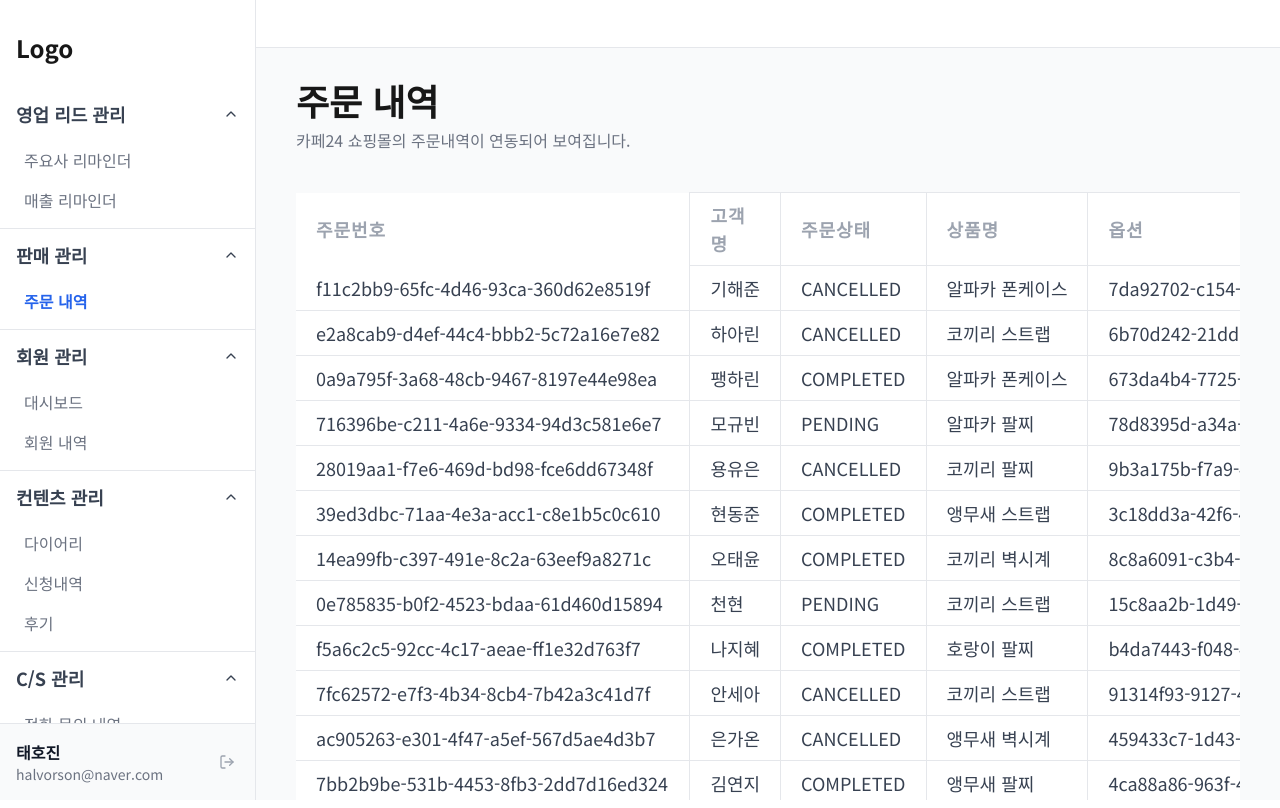
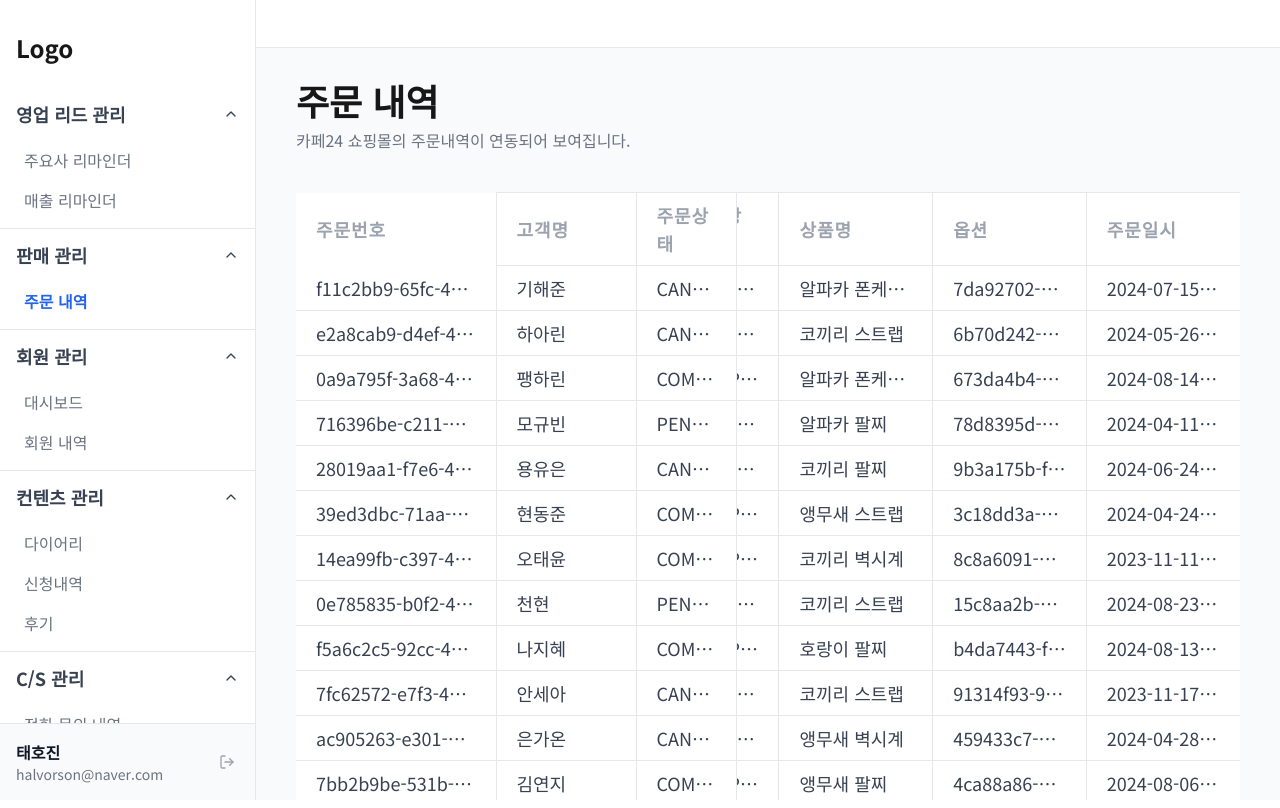
Before and after one commit to hiimjayson/crm, a Next.js app: page /order in a window 1280 px wide. Built offline with nearby package versions, Linux system fonts and the light colour scheme.

Commit message:
style(components): apply table-fixed layout

```diff
--- a/src/components/atom/Table/index.tsx
+++ b/src/components/atom/Table/index.tsx
@@ -2,7 +2,6 @@ import { HTMLProps } from "react";
 
 interface TableProps extends HTMLProps<HTMLTableElement> {
   className?: string;
-  horizontalScroll?: boolean;
 }
 interface THeadProps extends HTMLProps<HTMLTableSectionElement> {
   className?: string;
@@ -20,17 +19,10 @@ interface TdProps extends HTMLProps<HTMLTableCellElement> {
   className?: string;
 }
 
-export function Table({
-  className = "",
-  horizontalScroll = true,
-  children,
-  ...props
-}: TableProps) {
+export function Table({ className = "", children, ...props }: TableProps) {
   return (
-    <div
-      className={`w-0 min-w-full ${horizontalScroll ? "overflow-x-auto" : ""}`}
-    >
-      <table className={`${className}`} {...props}>
+    <div className={`w-0 min-w-full`}>
+      <table className={`w-full table-fixed ${className}`} {...props}>
         {children}
       </table>
     </div>
@@ -62,7 +54,7 @@ function Tr({ className = "", children, ...props }: TrProps) {
 function Th({ className = "", children, ...props }: ThProps) {
   return (
     <th
-      className={`px-5 py-2 text-left text-lg font-semibold text-gray-400 uppercase tracking-wider ${className}`}
+      className={`px-5 py-2 text-left text-lg font-semibold text-gray-400 tracking-wider ${className} text-ellipsis`}
       {...props}
     >
       {children}
@@ -81,7 +73,7 @@ function TBody({ className = "", children, ...props }: TBodyProps) {
 function Td({ className = "", children, ...props }: TdProps) {
   return (
     <td
-      className={`px-5 py-2 text-lg text-gray-700 whitespace-nowrap ${className}`}
+      className={`px-5 py-2 text-lg text-gray-700 whitespace-nowrap text-ellipsis overflow-hidden ${className}`}
       {...props}
     >
       {children}
--- a/src/components/common/Table/index.tsx
+++ b/src/components/common/Table/index.tsx
@@ -45,11 +45,8 @@ export function Table<Record = unknown>({
     <div className="relative">
       {freezedColumns > 0 && (
         <div className="absolute left-0 z-20 h-full bg-white">
-          <TableBase
-            horizontalScroll={false}
-            className="border-r border-gray-200"
-          >
-            <TableBase.THead className="z-30 bg-white">
+          <TableBase className="border-r border-gray-200">
+            <TableBase.THead className="bg-white">
               <TableBase.Tr>
                 {freezedCols.map((column) => (
                   <TableBase.Th
@@ -77,9 +74,13 @@ export function Table<Record = unknown>({
         </div>
       )}
 
-      <div ref={tableRef} className="overflow-x-auto" onScroll={checkScroll}>
+      <div
+        ref={tableRef}
+        className="overflow-x-auto z-10"
+        onScroll={checkScroll}
+      >
         <TableBase>
-          <TableBase.THead className="z-10 bg-white">
+          <TableBase.THead className="bg-white">
             <TableBase.Tr>
               {columns.map((column) => (
                 <TableBase.Th
```
